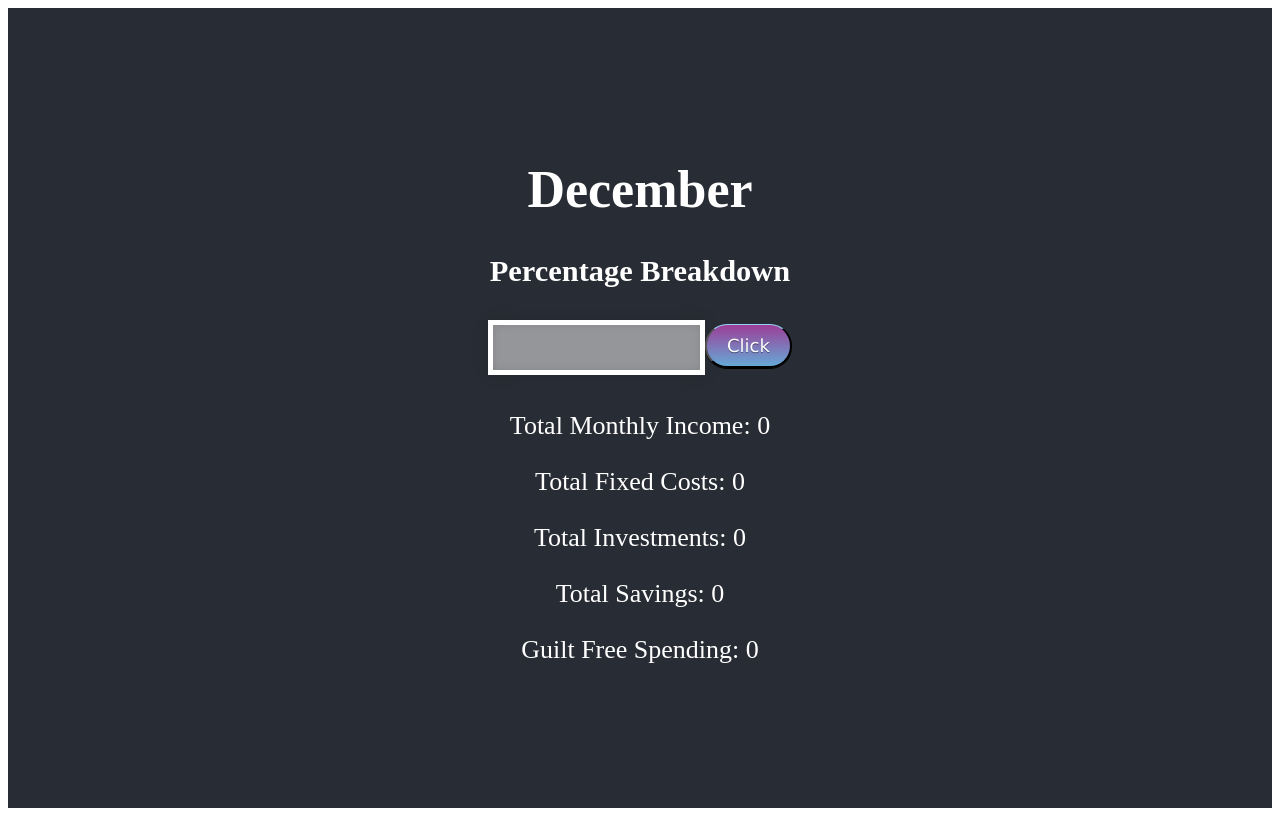
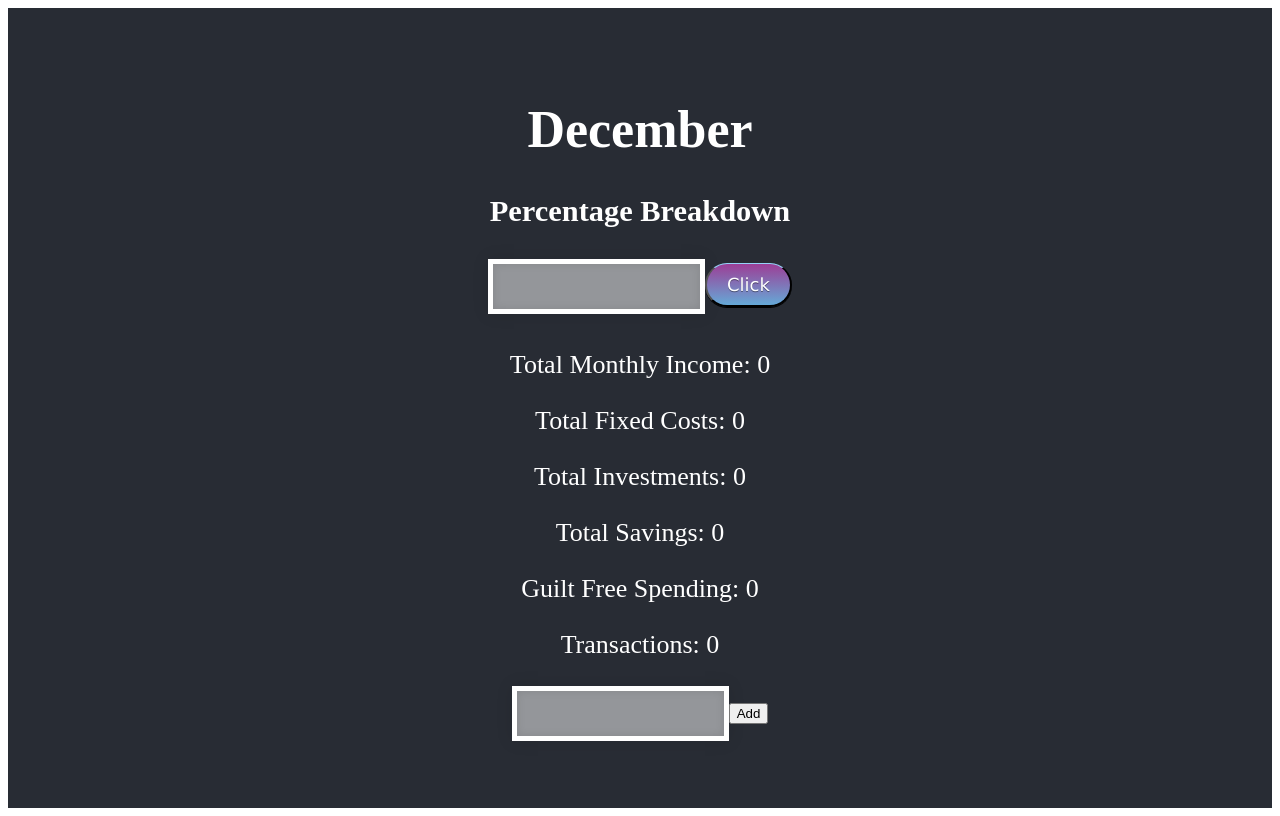
Before and after one commit to awburgard/IWT-Budget, a React (Create React App) app: page / in a window 1280 px wide. Built offline with nearby package versions, Linux system fonts and the light colour scheme.

Commit message:
updates calc to include transactions

```diff
--- a/src/components/App/App.js
+++ b/src/components/App/App.js
@@ -3,13 +3,10 @@ import Calc from '../Calc/Calc';
 import './App.css';
 
 function App() {
-  var months = ["January", "February", "March", "April", "May", "June", "July", "August", "September", "October", "November", "December"];
-  const date = new Date();
-  const currentMonth = months[date.getMonth()];
   return (
     <div className="App">
       <div className="App-header">
-        <Calc currentMonth={currentMonth} />
+        <Calc />
       </div>
     </div>
   );
--- a/src/components/Calc/Calc.js
+++ b/src/components/Calc/Calc.js
@@ -1,8 +1,9 @@
 import React, { Component } from "react";
-import './Calc.css';
+import "./Calc.css";
+import CurrentMonth from "../CurrentMonth/CurrentMonth";
 
 class Calc extends Component {
-  constructor(props){
+  constructor(props) {
     super(props);
     this.state = {
       totalIncome: 0,
@@ -10,10 +11,10 @@ class Calc extends Component {
       investmentCost: 0,
       savingsCost: 0,
       guiltFreeSpending: 0,
-      date: this.props.currentMonth
+      transactions: 0,
+      date: <CurrentMonth />
     };
   }
-
 
   totalIncomeBreakdown = () => {
     const monthlyFixedCostsPer = 0.6;
@@ -29,30 +30,33 @@ class Calc extends Component {
       monthlyFixedCost,
       investmentCost,
       savingsCost,
-      guiltFreeSpending,
+      guiltFreeSpending
     });
   };
 
-  handleIncomeChange = totalIncome => (event) => {
+  handleChange = property => event => {
     this.setState({
-      [totalIncome]: event.target.value
-    })
-  }
+      [property]: event.target.value
+    });
+  };
 
   render() {
     return (
       <div>
-        <div>
-          <h1>{this.state.date}</h1>
-        </div>
+        <div>{this.state.date}</div>
         <h3>Percentage Breakdown</h3>
-        <input onChange={this.handleIncomeChange('totalIncome')}/>
-        <button className="button" onClick={this.totalIncomeBreakdown}>Click</button>
+        <input onChange={this.handleChange("totalIncome")} />
+        <button className="button" onClick={this.totalIncomeBreakdown}>
+          Click
+        </button>
         <p>Total Monthly Income: {this.state.totalIncome}</p>
         <p>Total Fixed Costs: {this.state.monthlyFixedCost}</p>
         <p>Total Investments: {this.state.investmentCost}</p>
         <p>Total Savings: {this.state.savingsCost}</p>
         <p>Guilt Free Spending: {this.state.guiltFreeSpending}</p>
+        <p>Transactions: {this.state.transactions}</p>
+        <input onChange={this.handleChange("transactions")}></input>
+        <button>Add</button>
       </div>
     );
   }
--- /dev/null
+++ b/src/components/CurrentMonth/CurrentMonth.js
@@ -0,0 +1,27 @@
+import React from "react";
+
+function CurrentMonth() {
+  let months = [
+    "January",
+    "February",
+    "March",
+    "April",
+    "May",
+    "June",
+    "July",
+    "August",
+    "September",
+    "October",
+    "November",
+    "December"
+  ];
+  const date = new Date();
+  const currentMonth = months[date.getMonth()];
+  return(
+     <div>
+         <h1>{currentMonth}</h1>
+     </div>
+  )
+}
+
+export default CurrentMonth;
```
